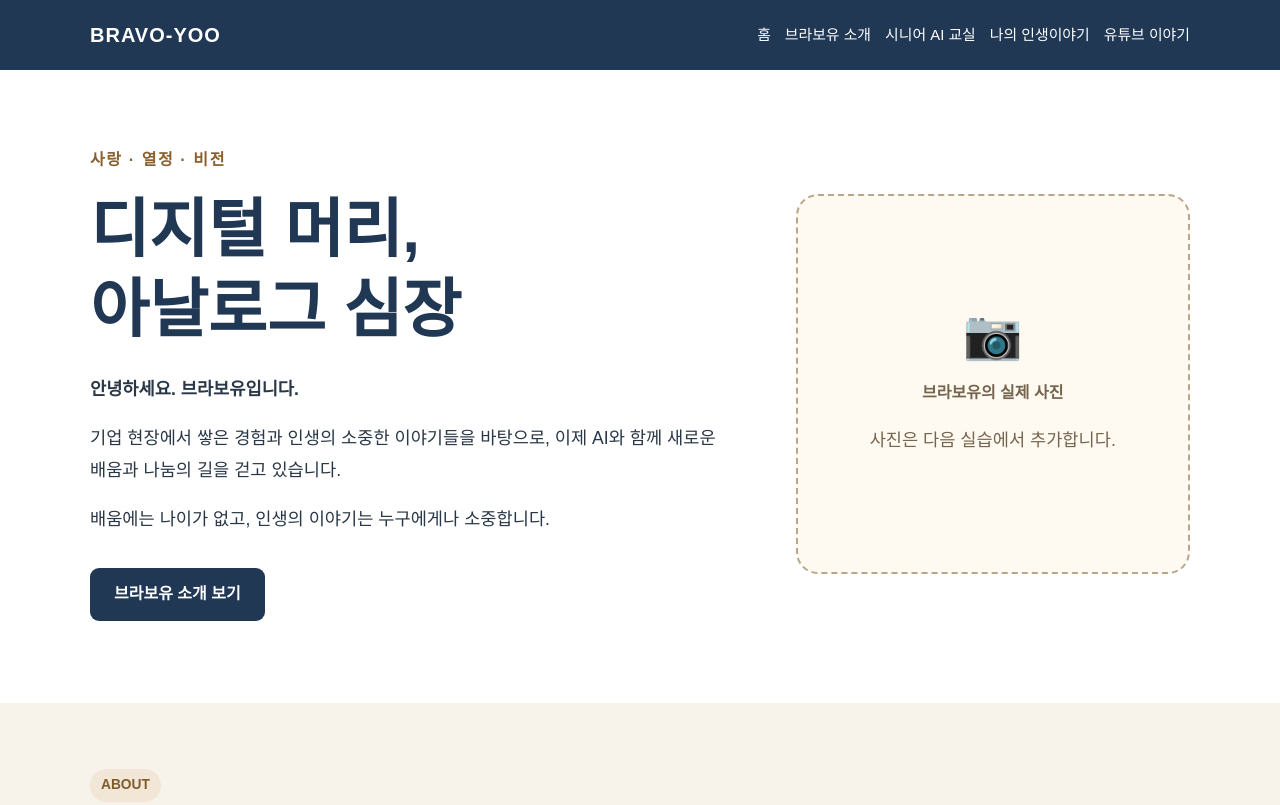
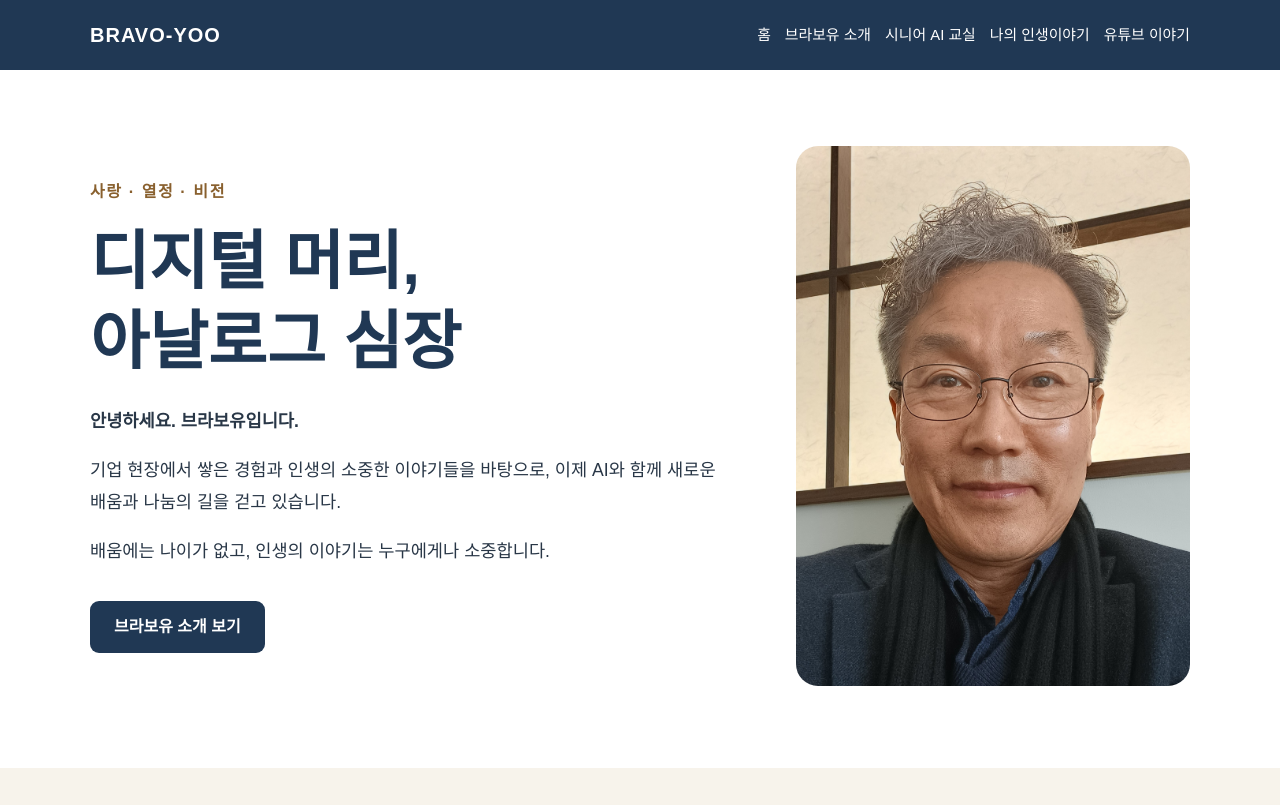
Before and after one commit to bravoyoo09-a11y/bravoyoo-home, a plain HTML site: page index.html in a window 1280 px wide. Shown: the top 805 px of the page. Drawn offline with Linux system fonts and the light colour scheme.

Commit message:
홈페이지 대표 사진 표시 기능 추가

```diff
--- a/index.html
+++ b/index.html
@@ -17,7 +17,7 @@
 </head>
 <body>
 <header><div class="wrap"><a class="brand" href="#home">BRAVO-YOO</a><nav aria-label="주 메뉴"><a href="#home">홈</a><a href="#about">브라보유 소개</a><a href="#class">시니어 AI 교실</a><a href="#story">나의 인생이야기</a><a href="#youtube">유튜브 이야기</a></nav></div></header>
-<section id="home" class="hero"><div class="wrap hero-grid"><div><div class="eyebrow">사랑 · 열정 · 비전</div><h1>디지털 머리,<br>아날로그 심장</h1><p><strong>안녕하세요. 브라보유입니다.</strong></p><p>기업 현장에서 쌓은 경험과 인생의 소중한 이야기들을 바탕으로, 이제 AI와 함께 새로운 배움과 나눔의 길을 걷고 있습니다.</p><p>배움에는 나이가 없고, 인생의 이야기는 누구에게나 소중합니다.</p><a class="btn" href="#about">브라보유 소개 보기</a></div><div class="photo" aria-label="대표 사진을 나중에 넣을 자리"><div><span aria-hidden="true">📷</span><strong>브라보유의 실제 사진</strong><p>사진은 다음 실습에서 추가합니다.</p></div></div></div></section>
+<section id="home" class="hero"><div class="wrap hero-grid"><div><div class="eyebrow">사랑 · 열정 · 비전</div><h1>디지털 머리,<br>아날로그 심장</h1><p><strong>안녕하세요. 브라보유입니다.</strong></p><p>기업 현장에서 쌓은 경험과 인생의 소중한 이야기들을 바탕으로, 이제 AI와 함께 새로운 배움과 나눔의 길을 걷고 있습니다.</p><p>배움에는 나이가 없고, 인생의 이야기는 누구에게나 소중합니다.</p><a class="btn" href="#about">브라보유 소개 보기</a></div><div><img src="profile.jpg" alt="브라보유 대표 사진" style="width:100%;height:auto;border-radius:22px;display:block;"></div></div></section>
 <main>
 <section id="about"><div class="wrap"><span class="pill">ABOUT</span><h2>브라보유 소개</h2><p class="lead">기술과 산업 현장에서 일하고, 새로운 일에 도전하며, 사람들과 함께해 온 시간. 그 경험을 바탕으로 인생 후반전에도 배움을 이어갑니다.</p><div class="cards"><article class="card"><h3>사랑</h3><p>가족과 이웃, 함께한 사람들의 소중함을 기억합니다.</p></article><article class="card"><h3>열정</h3><p>익숙하지 않은 일에도 호기심과 용기로 도전합니다.</p></article><article class="card"><h3>비전</h3><p>AI를 배우고 나누며 새로운 가능성을 만들어 갑니다.</p></article></div></div></section>
 <section id="class"><div class="wrap"><span class="pill">AI CLASS</span><h2>시니어 AI 교실</h2><p class="lead">시니어도 쉽게 배우고 일상에서 활용할 수 있는 AI 교육을 준비하고 있습니다.</p><div class="cards"><article class="card"><h3>ChatGPT 첫걸음</h3><p>질문하는 방법부터 일상 활용까지 차근차근 배웁니다.</p></article><article class="card"><h3>AI와 자서전 쓰기</h3><p>기억에 남는 사건을 이야기하고, AI의 도움으로 나만의 글을 완성합니다.</p></article><article class="card"><h3>함께 배우는 디지털</h3><p>배운 것을 직접 실습하며 자신감을 키웁니다.</p></article></div></div></section>
```
